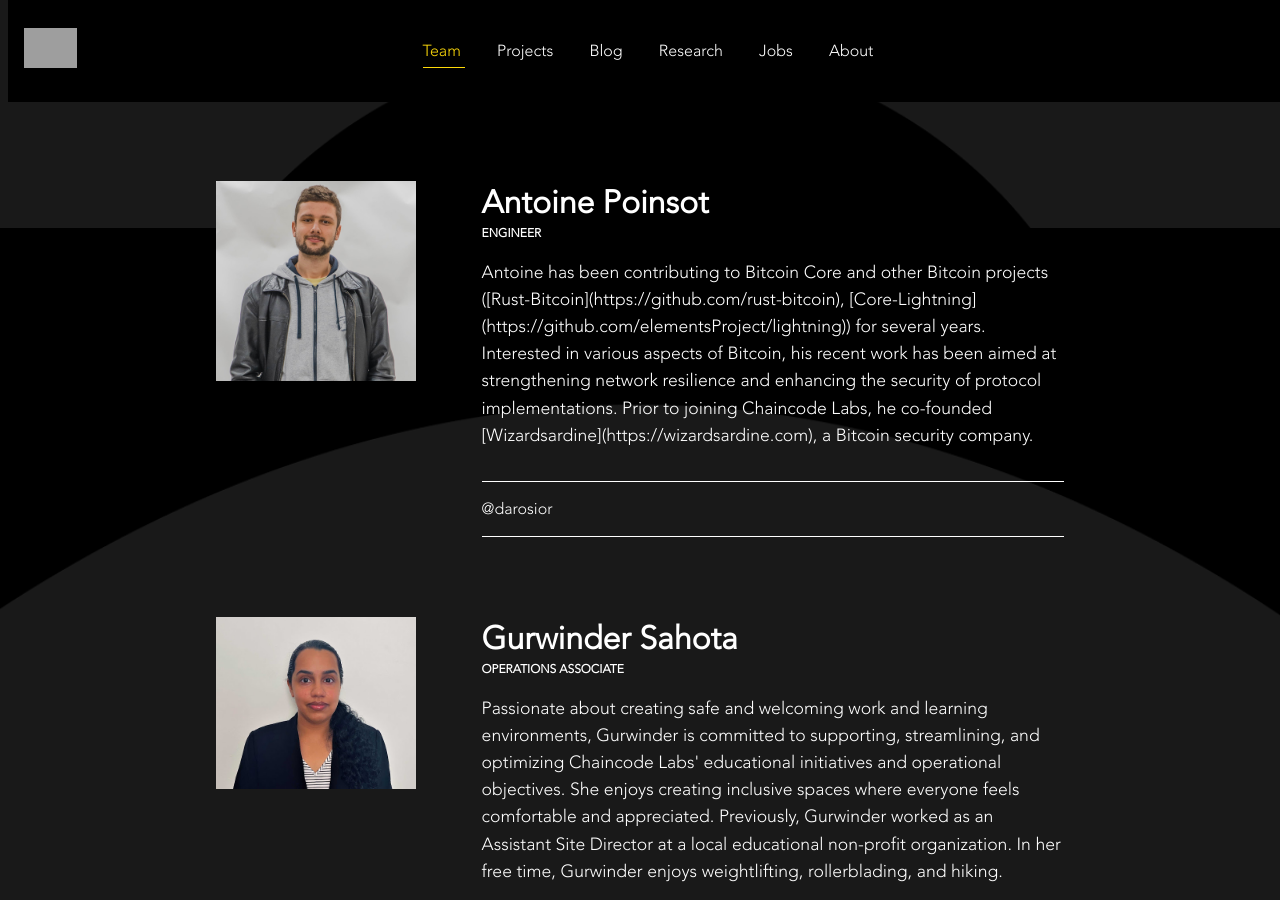
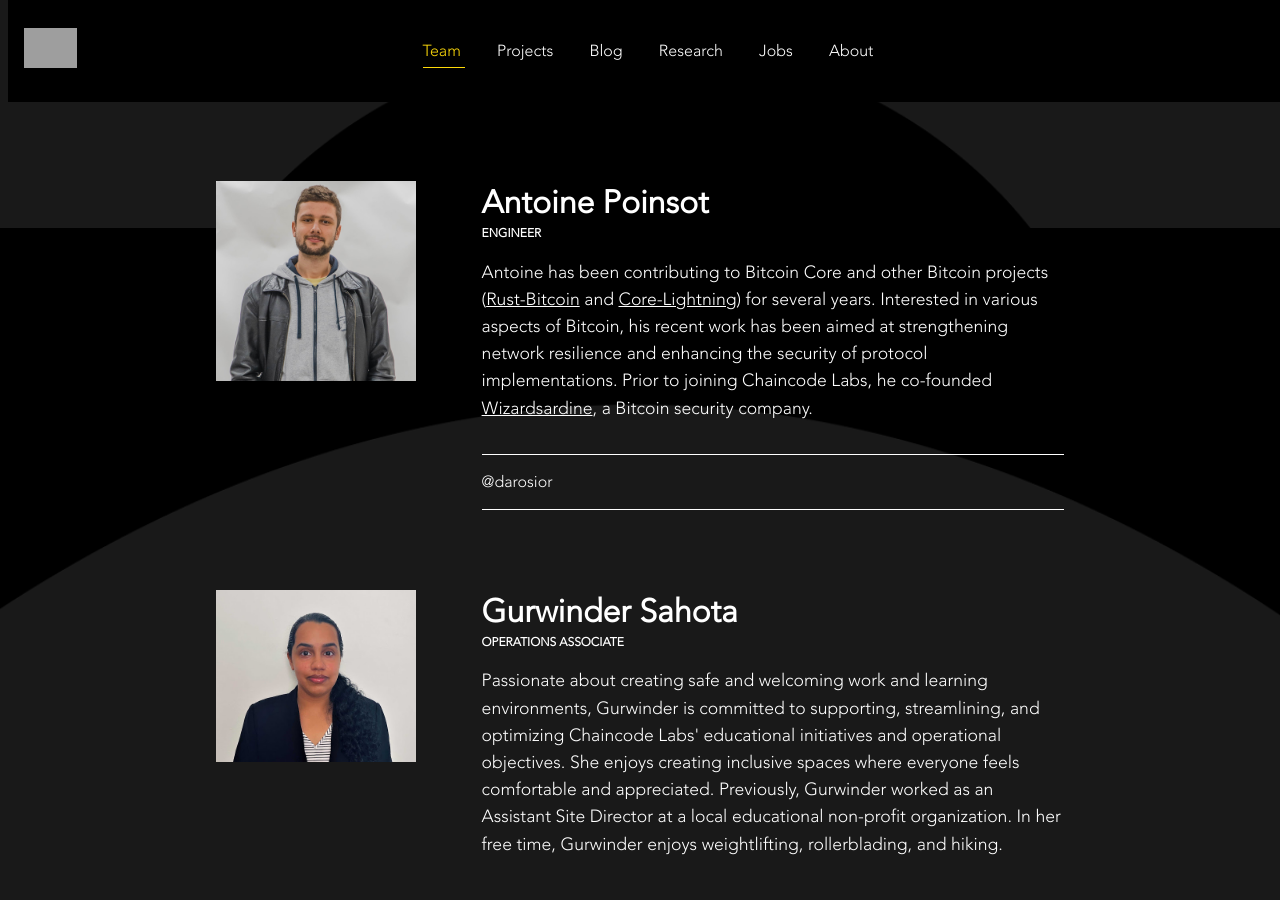
Before and after one commit to furszy/chaincodelabs.github.io, a Jekyll site: the page built from team.html, in a window 1280 px wide and 900 px high, scrolled down 4272 px. Built offline with Jekyll 4.4.1, drawn with Linux system fonts in a browser that asks for light colours; grey boxes are pictures that could not be loaded.

Commit message:
antoine P link fixup (#76)

```diff
--- a/_data/team.yml
+++ b/_data/team.yml
@@ -68,7 +68,7 @@
   alt: Picture of Matthew Zipkin
 - name: Antoine Poinsot
   title: Engineer
-  description: Antoine has been contributing to Bitcoin Core and other Bitcoin projects ([Rust-Bitcoin](https://github.com/rust-bitcoin), [Core-Lightning](https://github.com/elementsProject/lightning)) for several years. Interested in various aspects of Bitcoin, his recent work has been aimed at strengthening network resilience and enhancing the security of protocol implementations. Prior to joining Chaincode Labs, he co-founded [Wizardsardine](https://wizardsardine.com), a Bitcoin security company.
+  description: Antoine has been contributing to Bitcoin Core and other Bitcoin projects (<a href="https://github.com/rust-bitcoin" target="_blank" rel="noopener">Rust-Bitcoin</a> and <a href="https://github.com/elementsProject/lightning" target="_blank" rel="noopener">Core-Lightning</a>) for several years. Interested in various aspects of Bitcoin, his recent work has been aimed at strengthening network resilience and enhancing the security of protocol implementations. Prior to joining Chaincode Labs, he co-founded <a href="https://wizardsardine.com" target="_blank" rel="noopener">Wizardsardine</a>, a Bitcoin security company.
   social: "@darosior"
   link: https://twitter.com/darosior
   image: assets/images/antoine.jpg
```
